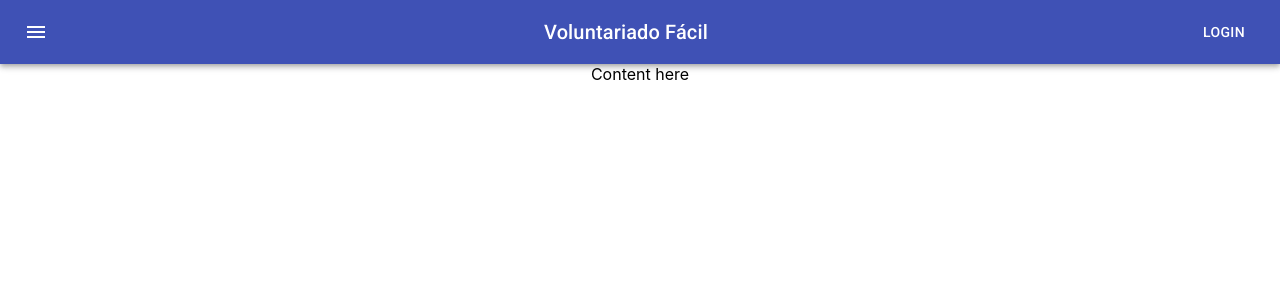
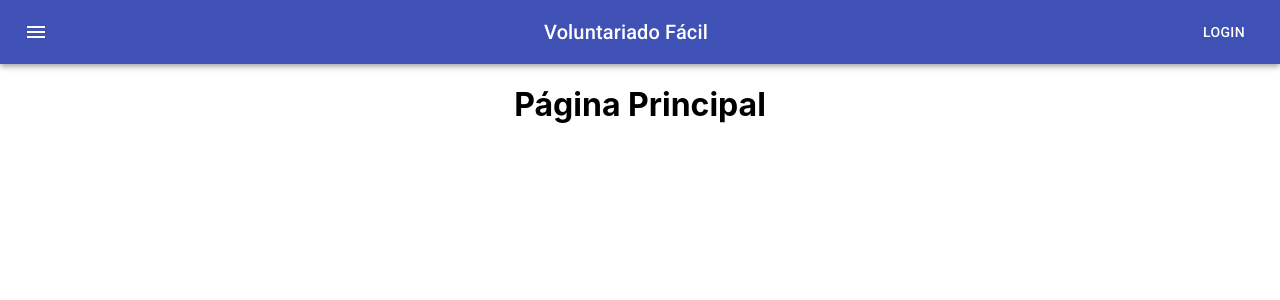
Before and after one commit to ericmadureira/voluntariado-facil, a React (Create React App) app: page / in a window 1280 px wide. Shown: the top 300 px of the page. Built offline with nearby package versions, Linux system fonts and the light colour scheme.

Commit message:
feat: react router and home page
Adds a router for react web and implements the route to the home
page component.

```diff
--- a/package.json
+++ b/package.json
@@ -16,6 +16,7 @@
     "react": "^16.13.1",
     "react-dom": "^16.13.1",
     "react-i18next": "^11.3.4",
+    "react-router-dom": "^5.1.2",
     "react-scripts": "3.4.1",
     "typeface-roboto": "^0.0.75"
   },
--- a/src/App.js
+++ b/src/App.js
@@ -2,19 +2,27 @@ import React from 'react';
 import './App.css';
 import 'typeface-roboto';
 import { useTranslation } from 'react-i18next';
+import { BrowserRouter as Router, Switch, Route } from 'react-router-dom';
 
+import Home from './pages/Home';
 import Header from './components/Header';
-import ContentContainer from './components/ContentContainer';
 
 function App() {
   const { t, i18n } = useTranslation();
   const projectName = t('Project Name');
 
   return (
-    <div className="App">
-      <Header title={projectName} />
-      <ContentContainer />
-    </div>
+    <Router>
+      <div className="App">
+        <Header title={projectName} />
+
+        <Switch>
+          <Route path="/">
+            <Home />
+          </Route>
+        </Switch>
+      </div>
+    </Router>
   );
 }
 
```
Also changed, not shown: 1 other file (tests, documents, lock files or other folders).
